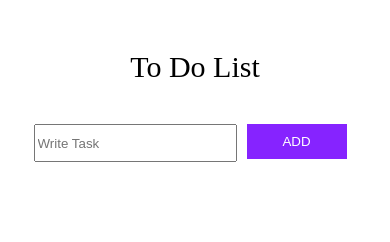
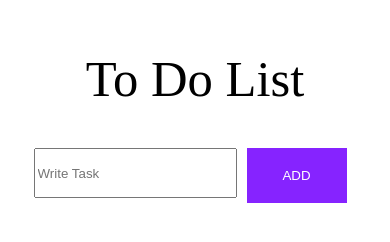
Before and after one commit to ayushmarch94/Todo-list, a plain HTML site: page index.html in a window 390 px wide. Drawn offline with Linux system fonts and the light colour scheme.

Commit message:
Improved responsiveness

```diff
--- a/style.css
+++ b/style.css
@@ -4,21 +4,21 @@
 }
 
 #container{
-    height: 120px;
-    width: 100%;
+    height: 14vh;
+    width: 100vw;
     display: flex;
     justify-content: center;
 }
 
 input{
-    width: 50%;
-    height: 30px;
+    width: 50vw;
+    height: 5vh;
     margin-top: 40px;
     padding: 2px;
 }
 
 #heading{
-    font-size: 30px;
+    font-size: 6vh;
 }
 
 #text{
@@ -28,7 +28,7 @@ input{
 }
 
 #btn{
-    height: 35px;
+    height: 6.5vh;
     margin: 10px;
     margin-top: 40px;
     width: 100px;
@@ -47,8 +47,8 @@ ul{
 
 li{
     position: relative;
-    width: 60%;
-    height: 30px;
+    width: 60vw;
+    height: 5vh;
     border: 1px solid gray;
     list-style: none;
     margin-top: 30px;
```
